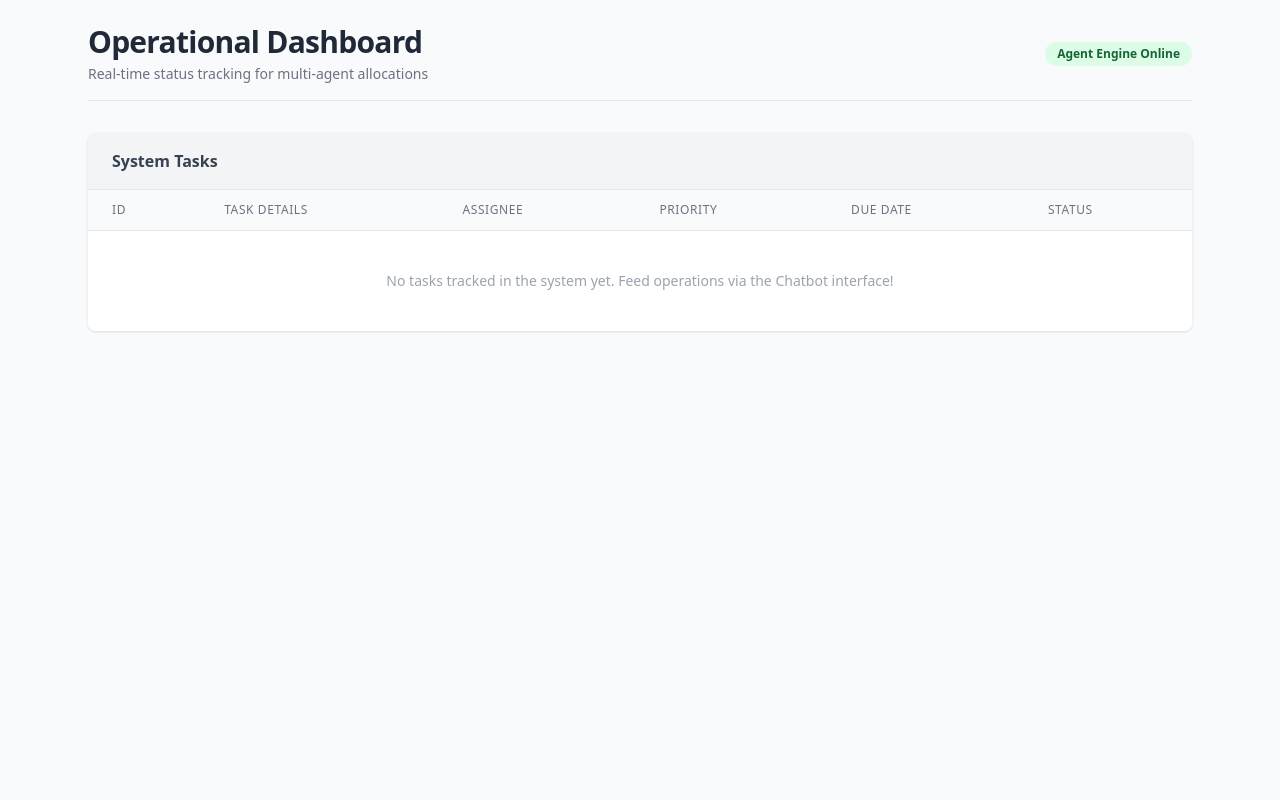
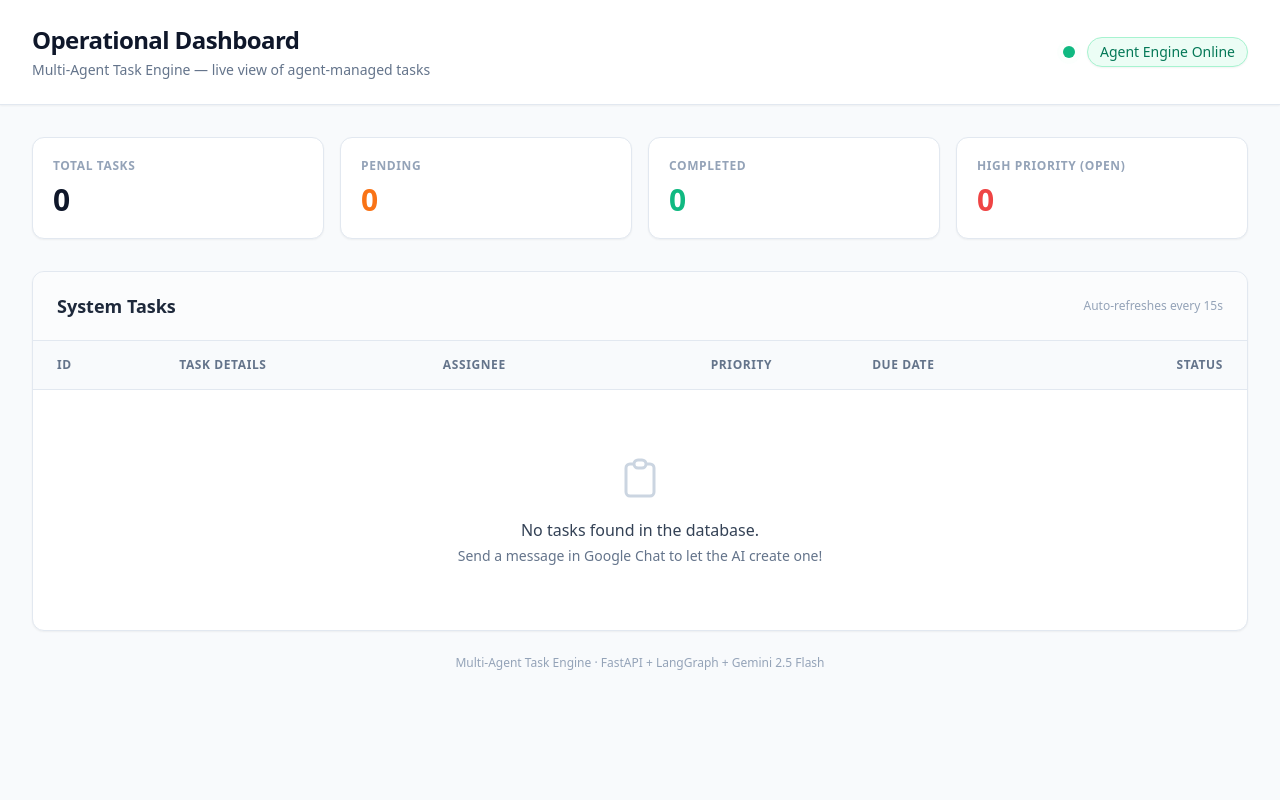
Before and after one commit to Sanjana-Byrapur/multi-agent-task-engine, a FastAPI app: page / in a window 1280 px wide. Run offline with FastAPI, Linux system fonts and the light colour scheme; some libraries are stand-ins or nearby versions.

Commit message:
Modified the Dashboard

```diff
--- a/templates/index.html
+++ b/templates/index.html
@@ -3,70 +3,140 @@
 <head>
     <meta charset="UTF-8">
     <meta name="viewport" content="width=device-width, initial-scale=1.0">
-    <title>AI Task Management Dashboard</title>
+    <meta http-equiv="refresh" content="15">
+    <title>Operational Dashboard | Multi-Agent Task Engine</title>
     <script src="https://cdn.tailwindcss.com"></script>
 </head>
-<body class="bg-gray-50 text-gray-900 font-sans">
+<body class="bg-slate-50 text-slate-800 font-sans min-h-screen">
 
-    <div class="max-w-6xl mx-auto p-6">
-        <header class="mb-8 flex justify-between items-center border-b pb-4">
+    <header class="bg-white shadow-sm border-b border-slate-200 py-6 px-8">
+        <div class="max-w-7xl mx-auto flex flex-col sm:flex-row sm:justify-between sm:items-center gap-4">
             <div>
-                <h1 class="text-3xl font-bold tracking-tight text-gray-800">Operational Dashboard</h1>
-                <p class="text-sm text-gray-500 mt-1">Real-time status tracking for multi-agent allocations</p>
+                <h1 class="text-2xl font-bold text-slate-900 tracking-tight">Operational Dashboard</h1>
+                <p class="text-sm text-slate-500 mt-1">Multi-Agent Task Engine &mdash; live view of agent-managed tasks</p>
             </div>
-            <span class="bg-green-100 text-green-800 px-3 py-1 rounded-full text-xs font-semibold">Agent Engine Online</span>
+            <div class="flex items-center gap-3">
+                <span class="relative flex h-3 w-3">
+                  <span class="animate-ping absolute inline-flex h-full w-full rounded-full bg-emerald-400 opacity-75"></span>
+                  <span class="relative inline-flex rounded-full h-3 w-3 bg-emerald-500"></span>
+                </span>
+                <span class="text-sm font-medium text-emerald-700 bg-emerald-50 px-3 py-1 rounded-full border border-emerald-200 shadow-sm">
+                    Agent Engine Online
+                </span>
+            </div>
+        </div>
     </header>
 
-        <div class="bg-white shadow rounded-lg overflow-hidden">
-            <div class="px-6 py-4 border-b border-gray-200 bg-gray-100 flex justify-between items-center">
-                <h2 class="font-semibold text-gray-700">System Tasks</h2>
+    <main class="max-w-7xl mx-auto px-4 sm:px-8 py-8">
+
+        {% set ns = namespace(completed=0, high_priority=0) %}
+        {% for t in tasks %}
+            {% if t.status|lower == 'completed' %}
+                {% set ns.completed = ns.completed + 1 %}
+            {% endif %}
+            {% if t.priority|lower == 'high' and t.status|lower != 'completed' %}
+                {% set ns.high_priority = ns.high_priority + 1 %}
+            {% endif %}
+        {% endfor %}
+        {% set total = tasks|length %}
+        {% set pending = total - ns.completed %}
+
+        <!-- Stat cards -->
+        <div class="grid grid-cols-2 sm:grid-cols-4 gap-4 mb-8">
+            <div class="bg-white rounded-xl border border-slate-200 shadow-sm p-5">
+                <p class="text-xs font-semibold uppercase tracking-wider text-slate-400">Total tasks</p>
+                <p class="text-3xl font-bold text-slate-900 mt-2">{{ total }}</p>
+            </div>
+            <div class="bg-white rounded-xl border border-slate-200 shadow-sm p-5">
+                <p class="text-xs font-semibold uppercase tracking-wider text-slate-400">Pending</p>
+                <p class="text-3xl font-bold text-orange-500 mt-2">{{ pending }}</p>
+            </div>
+            <div class="bg-white rounded-xl border border-slate-200 shadow-sm p-5">
+                <p class="text-xs font-semibold uppercase tracking-wider text-slate-400">Completed</p>
+                <p class="text-3xl font-bold text-emerald-500 mt-2">{{ ns.completed }}</p>
+            </div>
+            <div class="bg-white rounded-xl border border-slate-200 shadow-sm p-5">
+                <p class="text-xs font-semibold uppercase tracking-wider text-slate-400">High priority (open)</p>
+                <p class="text-3xl font-bold text-red-500 mt-2">{{ ns.high_priority }}</p>
+            </div>
         </div>
 
-            <table class="min-w-full divide-y divide-gray-200">
-                <thead class="bg-gray-50">
-                    <tr>
-                        <th class="px-6 py-3 text-left text-xs font-medium text-gray-500 uppercase tracking-wider">ID</th>
-                        <th class="px-6 py-3 text-left text-xs font-medium text-gray-500 uppercase tracking-wider">Task Details</th>
-                        <th class="px-6 py-3 text-left text-xs font-medium text-gray-500 uppercase tracking-wider">Assignee</th>
-                        <th class="px-6 py-3 text-left text-xs font-medium text-gray-500 uppercase tracking-wider">Priority</th>
-                        <th class="px-6 py-3 text-left text-xs font-medium text-gray-500 uppercase tracking-wider">Due Date</th>
-                        <th class="px-6 py-3 text-left text-xs font-medium text-gray-500 uppercase tracking-wider">Status</th>
+        <!-- Task table -->
+        <div class="bg-white rounded-xl shadow-sm border border-slate-200 overflow-hidden">
+            <div class="px-6 py-5 border-b border-slate-200 bg-slate-50/50 flex items-center justify-between">
+                <h2 class="text-lg font-semibold text-slate-800">System Tasks</h2>
+                <span class="text-xs text-slate-400">Auto-refreshes every 15s</span>
+            </div>
+
+            <div class="overflow-x-auto">
+                <table class="w-full text-left border-collapse">
+                    <thead>
+                        <tr class="border-b border-slate-200 text-xs uppercase tracking-wider text-slate-500 bg-slate-50">
+                            <th class="px-6 py-4 font-semibold">ID</th>
+                            <th class="px-6 py-4 font-semibold">Task Details</th>
+                            <th class="px-6 py-4 font-semibold">Assignee</th>
+                            <th class="px-6 py-4 font-semibold text-center">Priority</th>
+                            <th class="px-6 py-4 font-semibold">Due Date</th>
+                            <th class="px-6 py-4 font-semibold text-right">Status</th>
                         </tr>
                     </thead>
-                <tbody class="bg-white divide-y divide-gray-200">
+                    <tbody class="divide-y divide-slate-100">
                         {% for task in tasks %}
-                    <tr>
-                        <td class="px-6 py-4 whitespace-nowrap text-sm font-medium text-gray-500">#{{ task.id }}</td>
-                        <td class="px-6 py-4 whitespace-nowrap text-sm font-medium text-gray-900">{{ task.title }}</td>
-                        <td class="px-6 py-4 whitespace-nowrap text-sm text-gray-600">{{ task.assignee }}</td>
-                        <td class="px-6 py-4 whitespace-nowrap text-sm">
-                            {% if task.priority == 'high' %}
-                            <span class="px-2.5 py-0.5 rounded-full text-xs font-medium bg-red-100 text-red-800">High</span>
-                            {% elif task.priority == 'medium' %}
-                            <span class="px-2.5 py-0.5 rounded-full text-xs font-medium bg-yellow-100 text-yellow-800">Medium</span>
+                        <tr class="hover:bg-slate-50/50 transition-colors">
+                            <td class="px-6 py-4 text-sm text-slate-500 font-mono">#{{ task.id }}</td>
+                            <td class="px-6 py-4 font-medium text-slate-900">{{ task.title }}</td>
+                            <td class="px-6 py-4 text-sm text-slate-600">
+                                <div class="flex items-center gap-2">
+                                    <div class="h-6 w-6 rounded-full bg-indigo-100 text-indigo-700 flex items-center justify-center text-xs font-bold uppercase">
+                                        {{ task.assignee[:1] }}
+                                    </div>
+                                    {{ task.assignee }}
+                                </div>
+                            </td>
+
+                            <td class="px-6 py-4 text-center">
+                                {% if task.priority | lower == 'high' %}
+                                    <span class="inline-flex items-center px-2.5 py-0.5 rounded-md text-xs font-medium bg-red-50 text-red-700 ring-1 ring-inset ring-red-600/20">High</span>
+                                {% elif task.priority | lower == 'low' %}
+                                    <span class="inline-flex items-center px-2.5 py-0.5 rounded-md text-xs font-medium bg-blue-50 text-blue-700 ring-1 ring-inset ring-blue-600/20">Low</span>
                                 {% else %}
-                            <span class="px-2.5 py-0.5 rounded-full text-xs font-medium bg-blue-100 text-blue-800">Low</span>
+                                    <span class="inline-flex items-center px-2.5 py-0.5 rounded-md text-xs font-medium bg-amber-50 text-amber-700 ring-1 ring-inset ring-amber-600/20">Medium</span>
                                 {% endif %}
                             </td>
-                        <td class="px-6 py-4 whitespace-nowrap text-sm text-gray-500">{{ task.due_date or 'None' }}</td>
-                        <td class="px-6 py-4 whitespace-nowrap text-sm">
-                            {% if task.status == 'completed' %}
-                            <span class="inline-flex items-center px-2.5 py-0.5 rounded-full text-xs font-medium bg-green-100 text-green-800">Completed</span>
+
+                            <td class="px-6 py-4 text-sm text-slate-500">{{ task.due_date if task.due_date else 'No date' }}</td>
+
+                            <td class="px-6 py-4 text-right">
+                                {% if task.status | lower == 'completed' %}
+                                    <span class="inline-flex items-center px-2.5 py-0.5 rounded-full text-xs font-medium bg-emerald-100 text-emerald-800">Completed</span>
                                 {% else %}
                                     <span class="inline-flex items-center px-2.5 py-0.5 rounded-full text-xs font-medium bg-orange-100 text-orange-800">Pending</span>
                                 {% endif %}
                             </td>
                         </tr>
+                        {% else %}
+                        <tr>
+                            <td colspan="6" class="px-6 py-16 text-center text-slate-500">
+                                <div class="flex flex-col items-center justify-center">
+                                    <svg class="h-12 w-12 text-slate-300 mb-4" fill="none" viewBox="0 0 24 24" stroke="currentColor">
+                                        <path stroke-linecap="round" stroke-linejoin="round" stroke-width="1.5" d="M9 5H7a2 2 0 00-2 2v12a2 2 0 002 2h10a2 2 0 002-2V7a2 2 0 00-2-2h-2M9 5a2 2 0 002 2h2a2 2 0 002-2M9 5a2 2 0 012-2h2a2 2 0 012 2" />
+                                    </svg>
+                                    <p class="text-base font-medium text-slate-700">No tasks found in the database.</p>
+                                    <p class="text-sm mt-1">Send a message in Google Chat to let the AI create one!</p>
+                                </div>
+                            </td>
+                        </tr>
                         {% endfor %}
-                    {% if not tasks %}
-                    <tr>
-                        <td colspan="6" class="px-6 py-10 text-center text-sm text-gray-400">No tasks tracked in the system yet. Feed operations via the Chatbot interface!</td>
-                    </tr>
-                    {% endif %}
                     </tbody>
                 </table>
             </div>
         </div>
 
+        <p class="text-center text-xs text-slate-400 mt-6">
+            Multi-Agent Task Engine &middot; FastAPI + LangGraph + Gemini 2.5 Flash
+        </p>
+
+    </main>
+
 </body>
 </html>
```
Also changed, not shown: 1 other file. Lines whose indentation alone changed are shown as unchanged.
